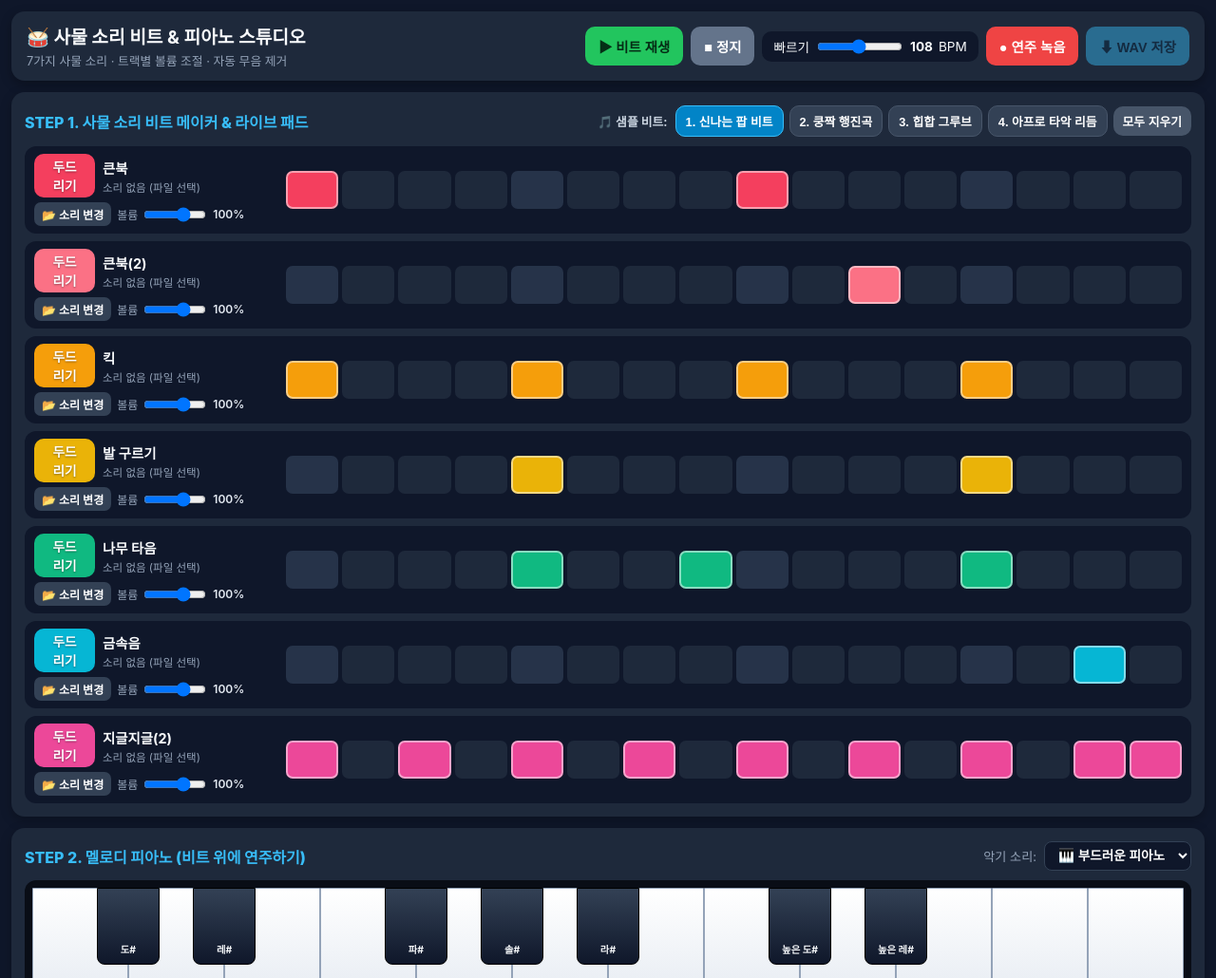
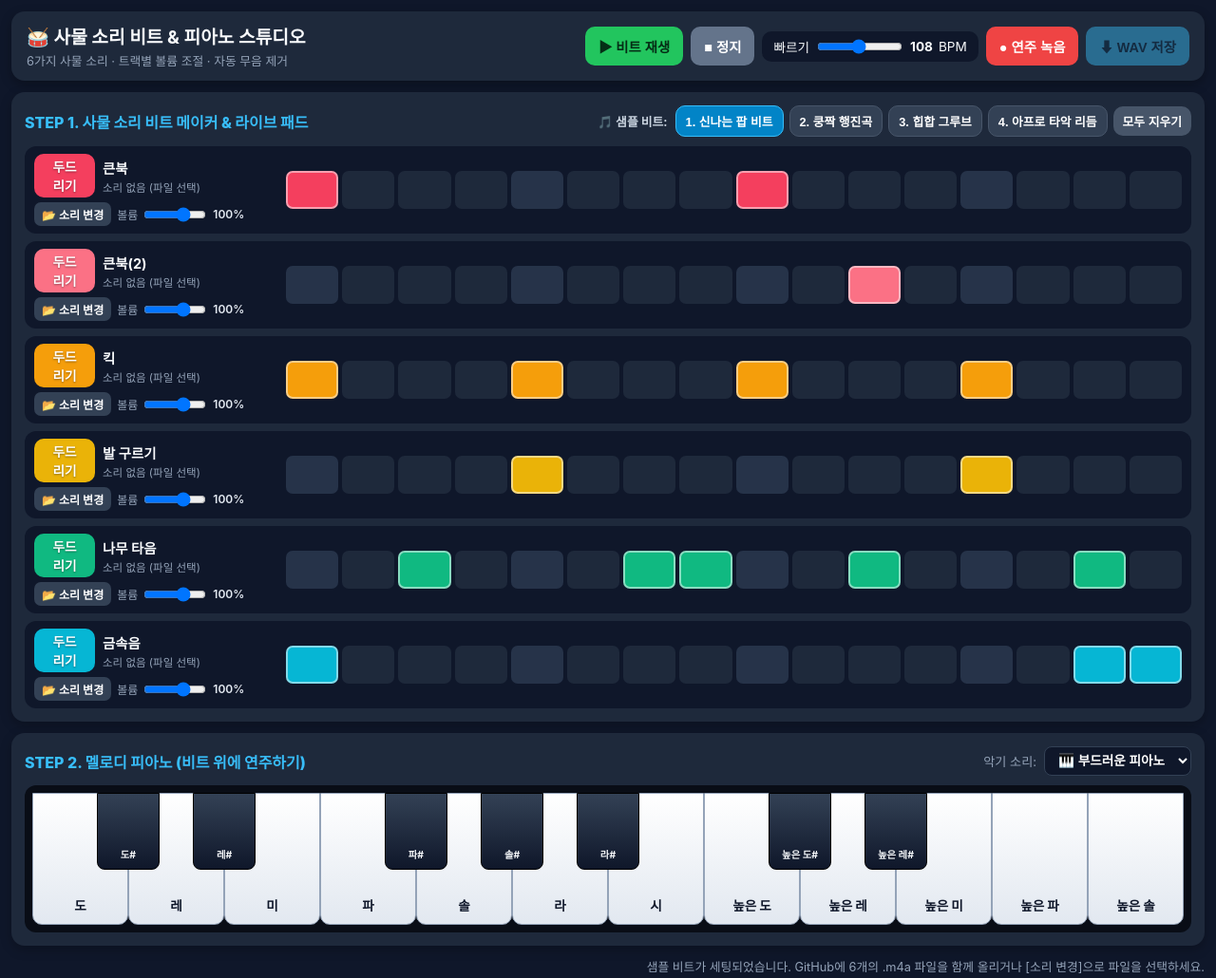
Before and after one commit to Ready-Step/music, a plain HTML site: page index.html in a window 1280 px wide. Shown: the top 1030 px of the page at 95% size. Drawn offline with Linux system fonts and the light colour scheme; no server answers.

Commit message:
Update index.html

```diff
--- a/index.html
+++ b/index.html
@@ -219,7 +219,7 @@
 <header>
   <div class="title-area">
     <h1>🥁 사물 소리 비트 & 피아노 스튜디오</h1>
-    <p>7가지 사물 소리 · 트랙별 볼륨 조절 · 자동 무음 제거</p>
+    <p>6가지 사물 소리 · 트랙별 볼륨 조절 · 자동 무음 제거</p>
   </div>
   <div class="controls">
     <button id="btnPlay" class="primary">▶ 비트 재생</button>
@@ -294,8 +294,7 @@
     { id: 2, name: '킥', color: '#f59e0b', defaultFile: '킥.m4a' },
     { id: 3, name: '발 구르기', color: '#eab308', defaultFile: '발 구르기.m4a' },
     { id: 4, name: '나무 타음', color: '#10b981', defaultFile: '나무 타음.m4a' },
-    { id: 5, name: '금속음', color: '#06b6d4', defaultFile: '금속음.m4a' },
-    { id: 6, name: '지글지글(2)', color: '#ec4899', defaultFile: '지글지글(2).m4a' }
+    { id: 5, name: '금속음', color: '#06b6d4', defaultFile: '금속음.m4a' }
   ];
 
   const SAMPLE_PRESETS = [
@@ -303,52 +302,48 @@
       name: '1. 신나는 팝 비트',
       bpm: 108,
       patterns: [
-        [1,0,0,0, 0,0,0,0, 1,0,0,0, 0,0,0,0],
-        [0,0,0,0, 0,0,0,0, 0,0,1,0, 0,0,0,0],
-        [1,0,0,0, 1,0,0,0, 1,0,0,0, 1,0,0,0],
-        [0,0,0,0, 1,0,0,0, 0,0,0,0, 1,0,0,0],
-        [0,0,0,0, 1,0,0,1, 0,0,0,0, 1,0,0,0],
-        [0,0,0,0, 0,0,0,0, 0,0,0,0, 0,0,1,0],
-        [1,0,1,0, 1,0,1,0, 1,0,1,0, 1,0,1,1]
+        [1,0,0,0, 0,0,0,0, 1,0,0,0, 0,0,0,0], // 큰북
+        [0,0,0,0, 0,0,0,0, 0,0,1,0, 0,0,0,0], // 큰북(2)
+        [1,0,0,0, 1,0,0,0, 1,0,0,0, 1,0,0,0], // 킥
+        [0,0,0,0, 1,0,0,0, 0,0,0,0, 1,0,0,0], // 발 구르기
+        [0,0,1,0, 0,0,1,1, 0,0,1,0, 0,0,1,0], // 나무 타음
+        [1,0,0,0, 0,0,0,0, 0,0,0,0, 0,0,1,1]  // 금속음
       ]
     },
     {
       name: '2. 쿵짝 행진곡',
       bpm: 118,
       patterns: [
-        [1,0,0,0, 0,0,0,0, 1,0,0,0, 0,0,0,0],
-        [0,0,0,0, 1,0,0,0, 0,0,0,0, 1,0,1,0],
-        [1,0,0,0, 0,0,0,0, 1,0,0,0, 0,0,0,0],
-        [0,0,0,0, 1,0,0,0, 0,0,0,0, 1,0,0,0],
-        [1,0,1,0, 1,0,1,1, 1,0,1,0, 1,0,0,0],
-        [1,0,0,0, 0,0,0,0, 0,0,0,0, 0,0,0,0],
-        [0,0,1,0, 0,0,1,0, 0,0,1,0, 1,0,1,0]
+        [1,0,0,0, 0,0,0,0, 1,0,0,0, 0,0,0,0], // 큰북
+        [0,0,0,0, 1,0,0,0, 0,0,0,0, 1,0,1,0], // 큰북(2)
+        [1,0,0,0, 0,0,0,0, 1,0,0,0, 0,0,0,0], // 킥
+        [0,0,0,0, 1,0,0,0, 0,0,0,0, 1,0,0,0], // 발 구르기
+        [1,0,1,0, 1,0,1,1, 1,0,1,0, 1,0,1,0], // 나무 타음
+        [1,0,0,0, 0,0,0,0, 0,0,0,0, 1,0,0,0]  // 금속음
       ]
     },
     {
       name: '3. 힙합 그루브',
       bpm: 92,
       patterns: [
-        [1,0,0,0, 0,0,0,1, 0,0,1,0, 0,0,0,0],
-        [0,0,0,0, 0,0,0,0, 0,0,0,0, 0,0,1,0],
-        [1,0,0,1, 0,0,1,0, 0,0,1,0, 0,0,0,0],
-        [0,0,0,0, 1,0,0,0, 0,0,0,0, 1,0,0,0],
-        [0,0,0,0, 1,0,0,0, 0,1,0,0, 1,0,0,1],
-        [0,0,0,0, 0,0,0,0, 1,0,0,0, 0,0,0,0],
-        [1,1,1,1, 1,1,1,1, 1,1,1,1, 1,1,1,1]
+        [1,0,0,0, 0,0,0,1, 0,0,1,0, 0,0,0,0], // 큰북
+        [0,0,0,0, 0,0,0,0, 0,0,0,0, 0,0,1,0], // 큰북(2)
+        [1,0,0,1, 0,0,1,0, 0,0,1,0, 0,0,0,0], // 킥
+        [0,0,0,0, 1,0,0,0, 0,0,0,0, 1,0,0,0], // 발 구르기
+        [1,0,1,0, 1,0,1,0, 1,1,1,0, 1,0,1,1], // 나무 타음
+        [0,0,0,0, 0,0,0,0, 1,0,0,0, 0,0,0,0]  // 금속음
       ]
     },
     {
       name: '4. 아프로 타악 리듬',
       bpm: 112,
       patterns: [
-        [1,0,0,0, 0,0,1,0, 0,0,0,0, 1,0,0,0],
-        [0,0,0,1, 0,0,0,0, 1,0,0,1, 0,0,0,0],
-        [1,0,0,0, 1,0,0,0, 1,0,0,0, 1,0,0,0],
-        [0,0,1,0, 0,0,0,0, 0,0,1,0, 0,0,0,0],
-        [1,0,0,1, 0,0,1,0, 0,0,1,0, 1,0,0,0],
-        [0,0,0,0, 1,0,0,0, 0,0,0,0, 1,0,1,0],
-        [1,1,0,1, 0,1,0,1, 1,1,0,1, 0,1,0,1]
+        [1,0,0,0, 0,0,1,0, 0,0,0,0, 1,0,0,0], // 큰북
+        [0,0,0,1, 0,0,0,0, 1,0,0,1, 0,0,0,0], // 큰북(2)
+        [1,0,0,0, 1,0,0,0, 1,0,0,0, 1,0,0,0], // 킥
+        [0,0,1,0, 0,0,0,0, 0,0,1,0, 0,0,0,0], // 발 구르기
+        [1,0,0,1, 0,0,1,0, 0,0,1,0, 1,0,0,0], // 나무 타음
+        [0,1,0,0, 1,0,0,1, 0,1,0,0, 1,0,1,0]  // 금속음
       ]
     }
   ];
@@ -458,7 +453,7 @@
     if (loadedCount > 0) {
       document.getElementById('statusBar').textContent = `${loadedCount}개의 사물 소리 파일과 샘플 비트가 준비되었습니다! [▶ 비트 재생]을 눌러보세요.`;
     } else {
-      document.getElementById('statusBar').textContent = `샘플 비트가 세팅되었습니다. GitHub에 7개의 .m4a 파일을 함께 올리거나 [소리 변경]으로 파일을 선택하세요.`;
+      document.getElementById('statusBar').textContent = `샘플 비트가 세팅되었습니다. GitHub에 6개의 .m4a 파일을 함께 올리거나 [소리 변경]으로 파일을 선택하세요.`;
     }
   }
 
```
